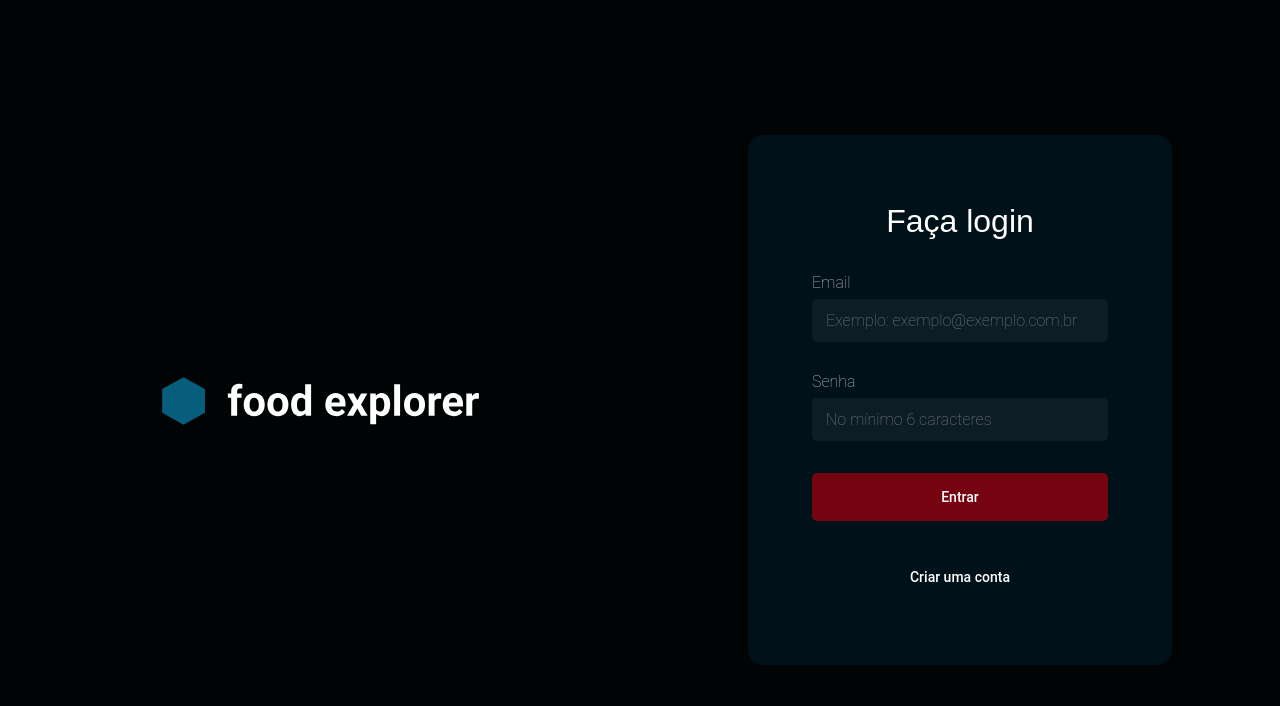
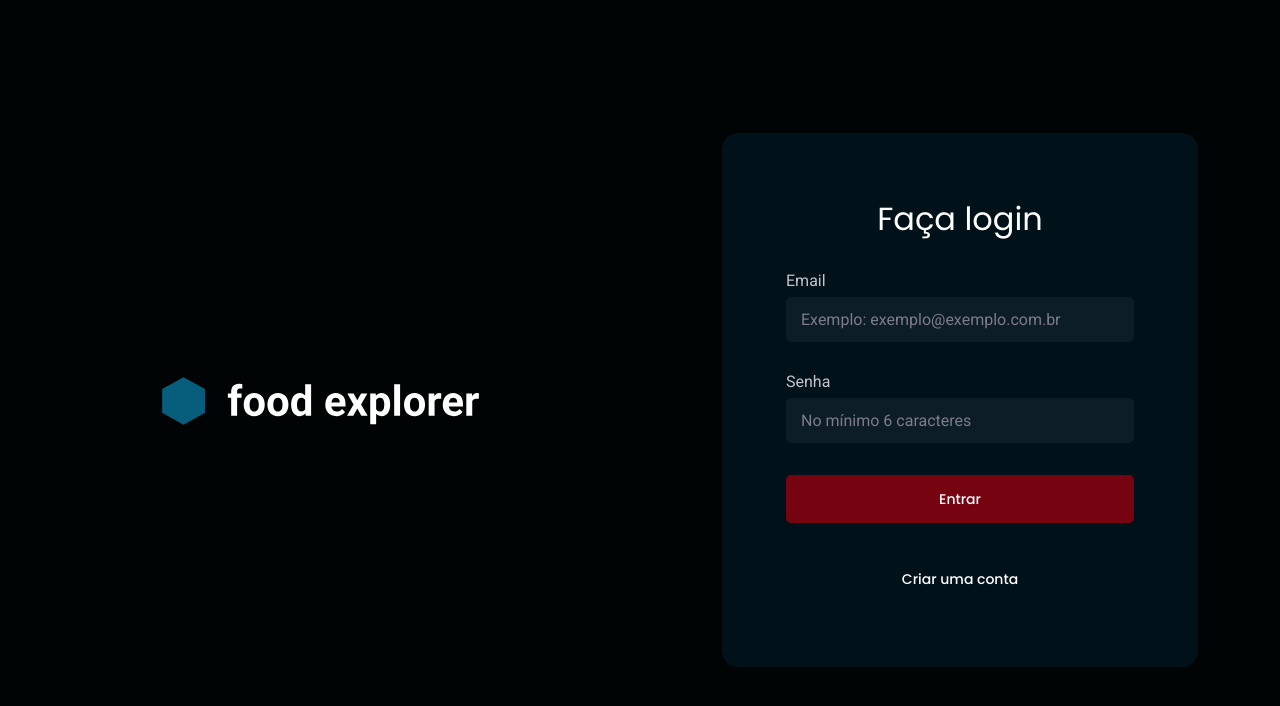
Before and after one commit to DavidFerreiraa/food-explorer-frontend, a React (Vite) app in the folder web/: page / in a window 1280 px wide. Shown: the top 706 px of the page. Built offline with nearby package versions, Linux system fonts and the light colour scheme.

Commit message:
style: change the font-size and font-family

```diff
--- a/web/index.html
+++ b/web/index.html
@@ -3,6 +3,9 @@
   <head>
     <meta charset="UTF-8" />
     <link rel="icon" type="image/svg+xml" href="/favicon.svg" />
+    <link rel="preconnect" href="https://fonts.googleapis.com">
+    <link rel="preconnect" href="https://fonts.gstatic.com" crossorigin>
+    <link href="https://fonts.googleapis.com/css2?family=Poppins:ital,wght@0,100;0,200;0,300;0,400;0,500;0,600;0,700;0,800;0,900;1,100;1,200;1,300;1,400;1,500;1,600;1,700;1,800;1,900&family=Roboto:ital,wght@0,100;0,300;0,400;0,500;0,700;0,900;1,100;1,300;1,400;1,500;1,700;1,900&display=swap" rel="stylesheet">
     <meta name="viewport" content="width=device-width, initial-scale=1.0" />
     <title>food explorer</title>
   </head>
--- a/web/src/components/FormField/styles.ts
+++ b/web/src/components/FormField/styles.ts
@@ -16,12 +16,12 @@
 
     background: ${({ theme }) => theme.COLORS.DARK_900};
 
-    border: none;
+    border: ${({ theme }) => `1px solid ${theme.COLORS.DARK_900}`};
     border-radius: 5px;
 
     &::placeholder {
         font-family: "Roboto", "Poppins", sans-serif;
-        font-weight: 200;
+        font-weight: 400;
         font-size: 1.6rem;
         line-height: 100%;
 
@@ -35,7 +35,7 @@
 
 export const Label = styled.label`
     font-family: "Roboto", "Poppins", sans-serif;
-    font-weight: 200;
+    font-weight: 400;
     font-size: 1.6rem;
     line-height: 100%;
 
--- a/web/src/pages/SignIn/styles.ts
+++ b/web/src/pages/SignIn/styles.ts
@@ -13,8 +13,6 @@
     display: flex;
     align-items: center;
     justify-content: center;
-
-    padding: 14.2rem 10.8rem;
 
     flex: 1;
 `;
--- a/web/src/pages/SignUp/styles.ts
+++ b/web/src/pages/SignUp/styles.ts
@@ -13,8 +13,6 @@
     display: flex;
     align-items: center;
     justify-content: center;
-
-    padding: 14.2rem 10.8rem;
 
     flex: 1;
 `;
--- a/web/src/styles/global.ts
+++ b/web/src/styles/global.ts
@@ -1,8 +1,6 @@
 import { createGlobalStyle } from 'styled-components';
 
 export default createGlobalStyle`
-    @import url('https://fonts.googleapis.com/css2?family=Poppins:ital,wght@0,100;0,200;0,300;0,400;0,500;0,600;0,700;0,800;0,900;1,100;1,200;1,300;1,400;1,500;1,600;1,700;1,800;1,900&family=Roboto:ital,wght@0,100;0,300;0,400;0,500;0,700;0,900;1,100;1,300;1,400;1,500;1,700;1,900&display=swap');
-
     * {
         margin: 0;
         padding: 0;
```
